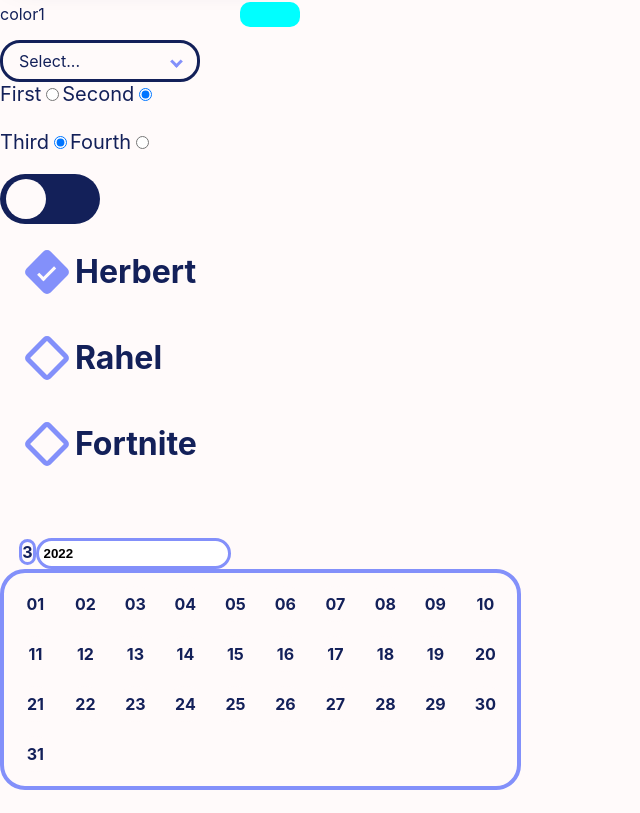
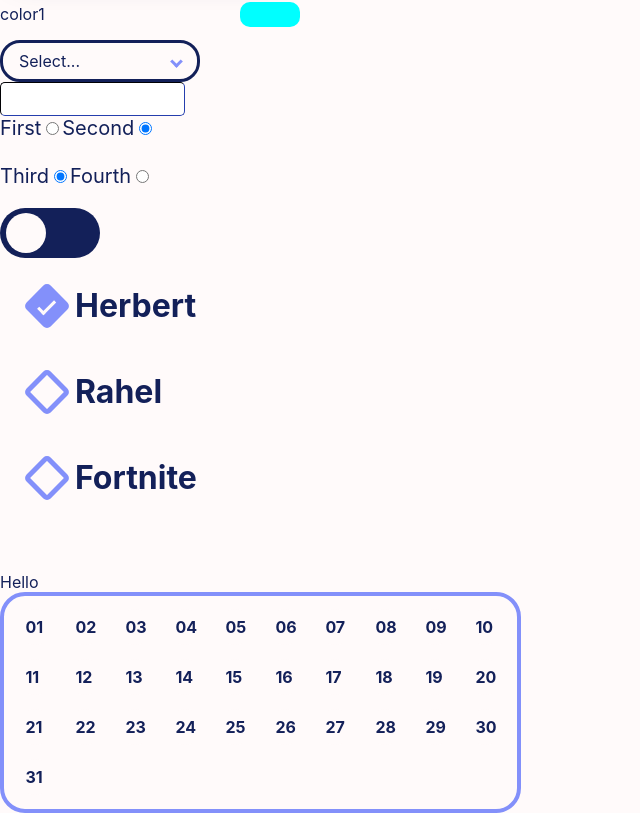
Before and after one commit to lucaskronlachner/installations-tool-infoniqa, a React (Create React App) app in the folder infoniqa-installation-tool/: page / in a window 1280 px wide. Shown: the part 367-1180 px from the top of the page, without its empty margins (0-640 px from the left). Before the commit the page ends 1157 px from the top, so only its background shows below. Built offline with nearby package versions, Linux system fonts and the light colour scheme.

Commit message:
Date_Picker Not done yet

```diff
--- a/infoniqa-installation-tool/src/components/DatePicker/DatePickerComp.js
+++ b/infoniqa-installation-tool/src/components/DatePicker/DatePickerComp.js
@@ -2,18 +2,27 @@
 import './DatePickerStyle.css';
 import "../../App.css";
 
+const _numberOMonths = 12
+const _lengthYears = 12
 
 const Date_PickerComp = (props) => {
     const [_currentYear, setcurrentYear] = useState(props.Year)
     const [_currentMonth, setcurrentMonth] = useState(props.Month)
+    const [_usedList, setusedList] = useState(1);
     const [_ident] = useState(props.ident)
+
+    const handle = (value, setMethod) =>{
+        setMethod(value)
+    }
+
+
 
     return(
     <div>
        <div className='yearNMonth_Container'>
-                <YearNMonthCarusel curYear={_currentYear} setCurYear={setcurrentYear} curMonth={_currentMonth} setCurMonth={setcurrentMonth}/>
+                <YearNMonthCarusel curYear={_currentYear} curMonth={_currentMonth} usedList={_usedList} setUsedList={setusedList} handler={handle}/>
             <div className='month_Container'>
-                <MonthComponent ident={_ident} DayList={getDaysArray(_currentYear, _currentMonth)}/>
+                <MonthComponent ident={_ident} usedList={_usedList} DayList={getDaysArray(_currentYear, _currentMonth)} MonthList={getMonthArray()} YearList={getYearArray()}/>
             </div>
         </div>
     </div>
@@ -29,6 +38,23 @@
       date.setDate(date.getDate() + 1);
     }
     return result;
+}
+
+const getMonthArray = () => {
+    const result = []
+    const monthNames = ["Jan", "Feb", "Mar", "Apr", "May", "Jun",
+  "Jul", "Aug", "Sep", "Oct", "Nov", "Dec"];
+    for(let i = 0; i < _numberOMonths; i++){
+        result.push(monthNames[i])
+    }
+    return result
+}
+
+const getYearArray = (Year) => {
+    const result = []
+    for (let index = 0; index < _lengthYears; index++) {
+        result.push(Year + index)
+    }
 }
 
 class DayComponent extends React.Component{
@@ -89,8 +115,50 @@
         super(props)
         this.check = this.check.bind(this)
         this.getcheck = this.getcheck.bind(this)
+        this.setUsedList = this.setUsedList.bind(this)
+        this.usedList = props.usedList
         this.state = {
             hasChecked: false,
+        }
+        this.UsingList = []
+    }
+
+    setUsedList(){
+        switch(this.usedList){
+            case 1:
+                this.props.DayList.forEach((element, index) => {
+                    element = `${element}`
+                    if(element.length === 1){
+                        element = `0${element}`
+                    }
+                    this.props.DayList[index] = element
+                });
+                this.UsingList = this.props.DayList
+            break
+            case 2:
+                this.props.YearList.forEach((element, index) => {
+                    element = `${element}`
+                    this.props.YearList[index] = element
+                });
+                this.UsingList = this.props.YearList
+            break
+            case 3:
+                this.props.MonthList.forEach((element, index) => {
+                    element = `${element}`
+                    this.props.MonthList[index] = element
+                });
+                this.UsingList = this.props.MonthList
+            break
+            default:
+                console.log("No List")
+                this.props.DayList.forEach((element, index) => {
+                    element = `${element}`
+                    if(element.length === 1){
+                        element = `0${element}`
+                    }
+                    this.props.DayList[index] = element
+                });
+                this.UsingList = this.props.DayList
         }
     }
 
@@ -103,18 +171,10 @@
     }
 
     render(){
-
-        this.props.DayList.forEach((element, index) => {
-            element = `${element}`
-            if(element.length === 1){
-                element = `0${element}`
-            }
-            this.props.DayList[index] = element
-        });
-
+        this.setUsedList()
         return(
             <div className='datetime-dates-list'>
-                {this.props.DayList.map((item, index) => (<DayComponent key={index + 0} counter={index} ident={`${this.props.ident}${index}`} DayNumber={item} listLength={5} setChecked={this.check} getChecked={this.getcheck}/>))}
+                {this.UsingList.map((item, index) => (<DayComponent key={index + 0} counter={index} ident={`${this.props.ident}${index}`} DayNumber={item} listLength={5} setChecked={this.check} getChecked={this.getcheck}/>))}
             </div>
         )
     }
@@ -124,34 +184,35 @@
 class YearNMonthCarusel extends React.Component{
     constructor(props){
         super(props)
-        this.setMonth = props.setCurMonth
-        this.setYear = props.setCurYear
+        this.setUsedList = props.setUsedList
         this.Month = props.curMonth
         this.Year = props.curYear
+
+        this.handleMethod = props.handler
+
+
+        this.state = {
+            _clicked : props.usedList
+        }
     }
 
-    handleMonthClick = () =>{
+    handleClick = (event) =>{
+        console.log("Helloasdf")
+        if(this.state._clicked <= 3){
+            this.setState({
+                _clicked : this.state._clicked + 1
+            })
 
-    }
 
-    changeYear = () => {
-        console.log(this.Year)
-        let element = document.getElementById('yearInput')
-        if(Number(element) <= new Date().getFullYear()){
-            this.setYear(new Date(Number(element)), this.Month)
-        }else{
-            this.setYear(this.Year,this.Month)
+
+            this.handleMethod(this.state._clicked, this.setUsedList)
         }
-
     }
 
     render(){
         return(
-            <div className=''>
-                <label class='monthButton' onClick={this.handleMonthClick()}>{this.Month}</label>
-                <input id='yearInput' type='text' placeholder='yyyy' value={this.Year} onChange={(event) => {
-                    this.changeYear()
-                }}/>
+            <div>
+                <label class='YearNMonth' onClick={(event) => this.handleClick(event)}>Hello</label>
             </div>
         )
     }
--- a/infoniqa-installation-tool/src/components/DatePicker/DatePickerStyle.css
+++ b/infoniqa-installation-tool/src/components/DatePicker/DatePickerStyle.css
@@ -4,6 +4,8 @@
     border-radius: 100%;
     background-color: var(--snow-white);
     margin: 5px;
+    height: 1.25em;
+    width: 1.25em;
     display: inline-flex;
     padding: .5em;
     font-weight: bold;
@@ -49,6 +51,10 @@
     cursor: pointer;
 }
 
+.show{
+    display: block;
+}
+
 .breakLines{
     margin-top: 0.5em;
     margin-bottom: 0.5em;
@@ -63,6 +69,7 @@
     border-radius: 25px;
     border-style: solid;
     border-width: 4px;
+    display: flex;
     width: 500px;
     padding: 0.4em;
     border-color: var(--cornflower-blue);
@@ -74,7 +81,6 @@
     display: flex;
     flex-direction: column;
     align-content: flex-start;
-
 }
 
 #yearInput{
@@ -95,8 +101,5 @@
     margin-left: 1.2em;
     font-weight: bold;
     font-size: 15p;
+    padding: 5px;
 }
-
-.monthButton:enabled{
-    background-color: var(--cornflower-blue);
-}
--- a/infoniqa-installation-tool/src/components/Text_Input/TextInputComp.js
+++ b/infoniqa-installation-tool/src/components/Text_Input/TextInputComp.js
@@ -10,7 +10,7 @@
 
     }
 
-    /*return (
+    return (
         <div>
             <form>
 
@@ -19,7 +19,7 @@
             </form>
 
         </div>
-    )*/
+    )
 
 }
 
```
